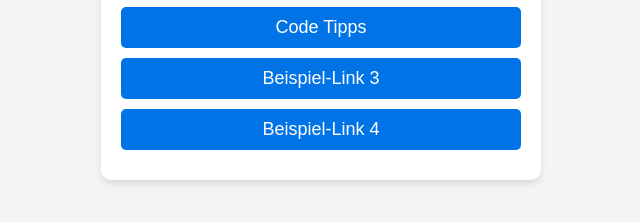
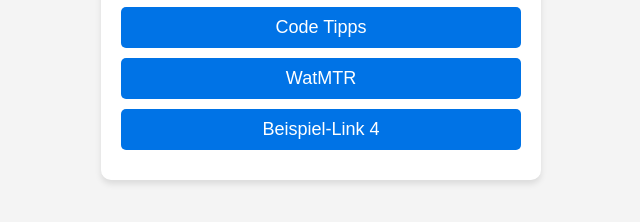
Before and after one commit to MelonVRCoder/page, a plain HTML site: page index.html in a window 1280 px wide. Shown: the part 414-636 px from the top of the page, 319-959 px from the left. Drawn offline with Linux system fonts and the light colour scheme.

Commit message:
Update index.html

```diff
--- a/index.html
+++ b/index.html
@@ -51,7 +51,7 @@
         <h1>MelonVR53</h1>
         <a href="mcd.html" class="link" target="_blank">Melon City Downloads</a>
         <a href="codetipps.html" class="link" target="_blank">Code Tipps</a>
-        <a href="https://example.com" class="link" target="_blank">Beispiel-Link 3</a>
+        <a href="watmtr.html" class="link" target="_blank">WatMTR</a>
         <a href="https://example.com" class="link" target="_blank">Beispiel-Link 4</a>
     </div>
 </body>
```
